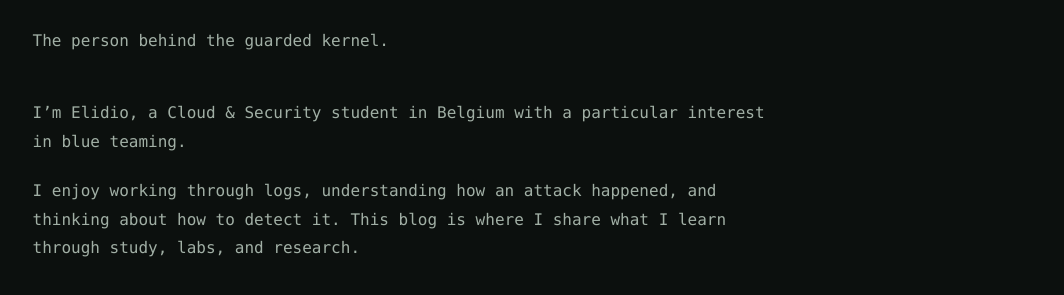
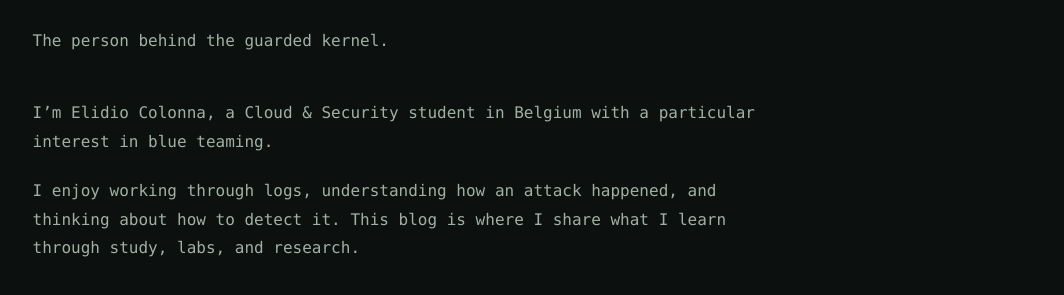
Before and after one commit to ElidioColonnaPXL/ElidioColonnaPXL.github.io, a Jekyll site: the page built from about.md, in a window 1280 px wide. Shown: the part 389-684 px from the top of the page, without its empty margins (100-1164 px from the left). Built offline with Jekyll 4.4.1, drawn with Linux system fonts in a browser that asks for light colours; some of the changed lines change nothing that is shown.

Commit message:
seo optimal

```diff
--- a/_layouts/default.html
+++ b/_layouts/default.html
@@ -5,7 +5,7 @@
   <meta name="viewport" content="width=device-width, initial-scale=1">
   <meta name="color-scheme" content="dark">
   <meta name="theme-color" content="#0c100e">
-  <title>{% if page.title %}{{ page.title | escape }} · {% endif %}{{ site.title | escape }}</title>
+  <title>{% if page.seo_title %}{{ page.seo_title | escape }}{% else %}{% if page.title %}{{ page.title | escape }} · {% endif %}{{ site.title | escape }}{% endif %}</title>
   <meta name="description" content="{{ page.description | default: site.description | escape }}">
   <link rel="canonical" href="{{ page.url | absolute_url }}">
   <link rel="icon" type="image/svg+xml" href="{{ '/assets/favicon.svg' | relative_url }}">
--- a/about.md
+++ b/about.md
@@ -1,13 +1,14 @@
 ---
 layout: page
 title: "About me"
+seo_title: "Elidio Colonna · The Guarded Kernel"
 permalink: /about/
 command: "cat about.md"
 subtitle: "The person behind the guarded kernel."
-description: "About Elidio and The Guarded Kernel, a personal blog about blue teaming, incident analysis, detection, and APT research."
+description: "About Elidio Colonna and The Guarded Kernel, a personal blog about blue teaming, incident analysis, detection, and APT research."
 ---
 
-I'm Elidio, a Cloud & Security student in Belgium with a particular interest in blue teaming.
+I'm Elidio Colonna, a Cloud & Security student in Belgium with a particular interest in blue teaming.
 
 I enjoy working through logs, understanding how an attack happened, and thinking about how to detect it. This blog is where I share what I learn through study, labs, and research.
 
```
